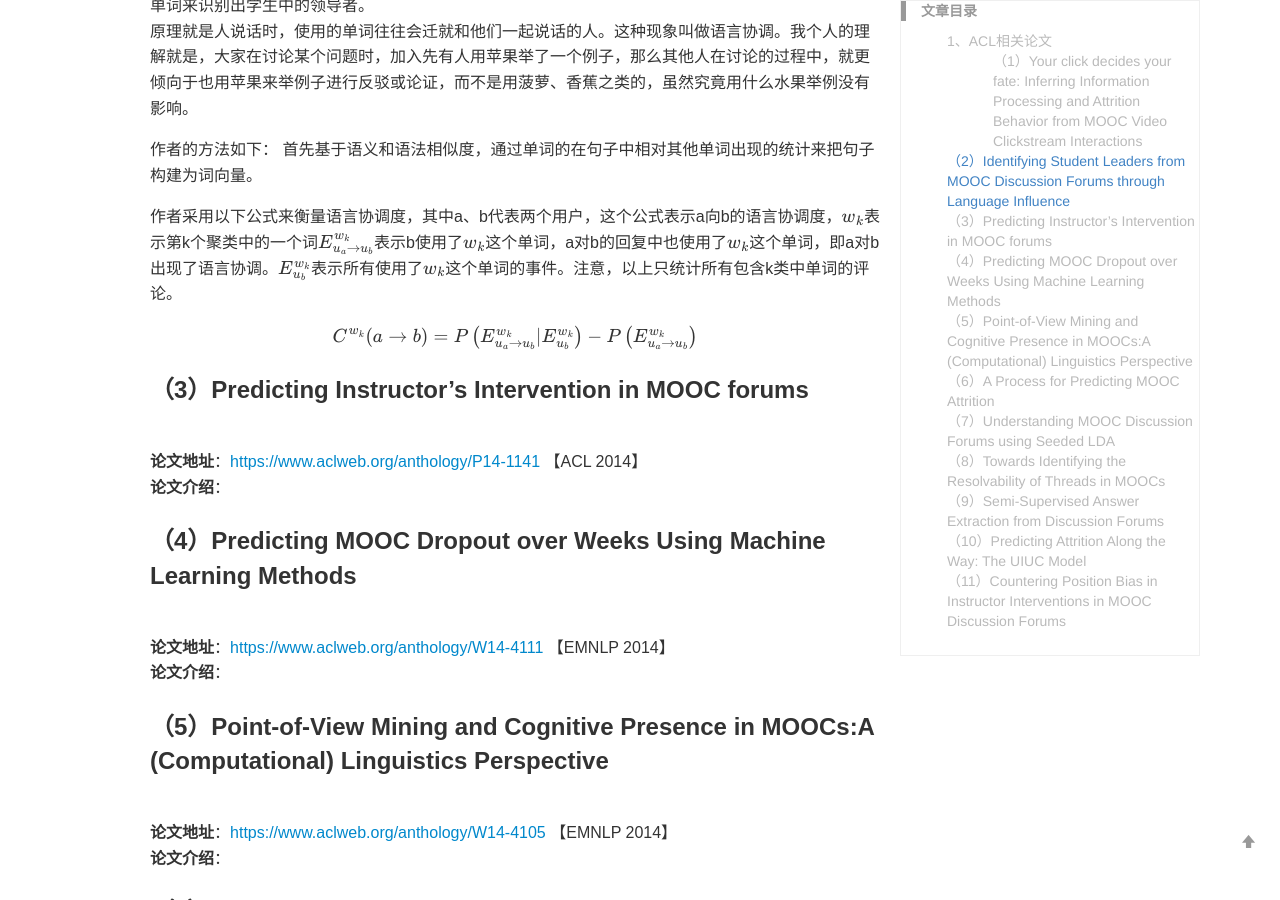
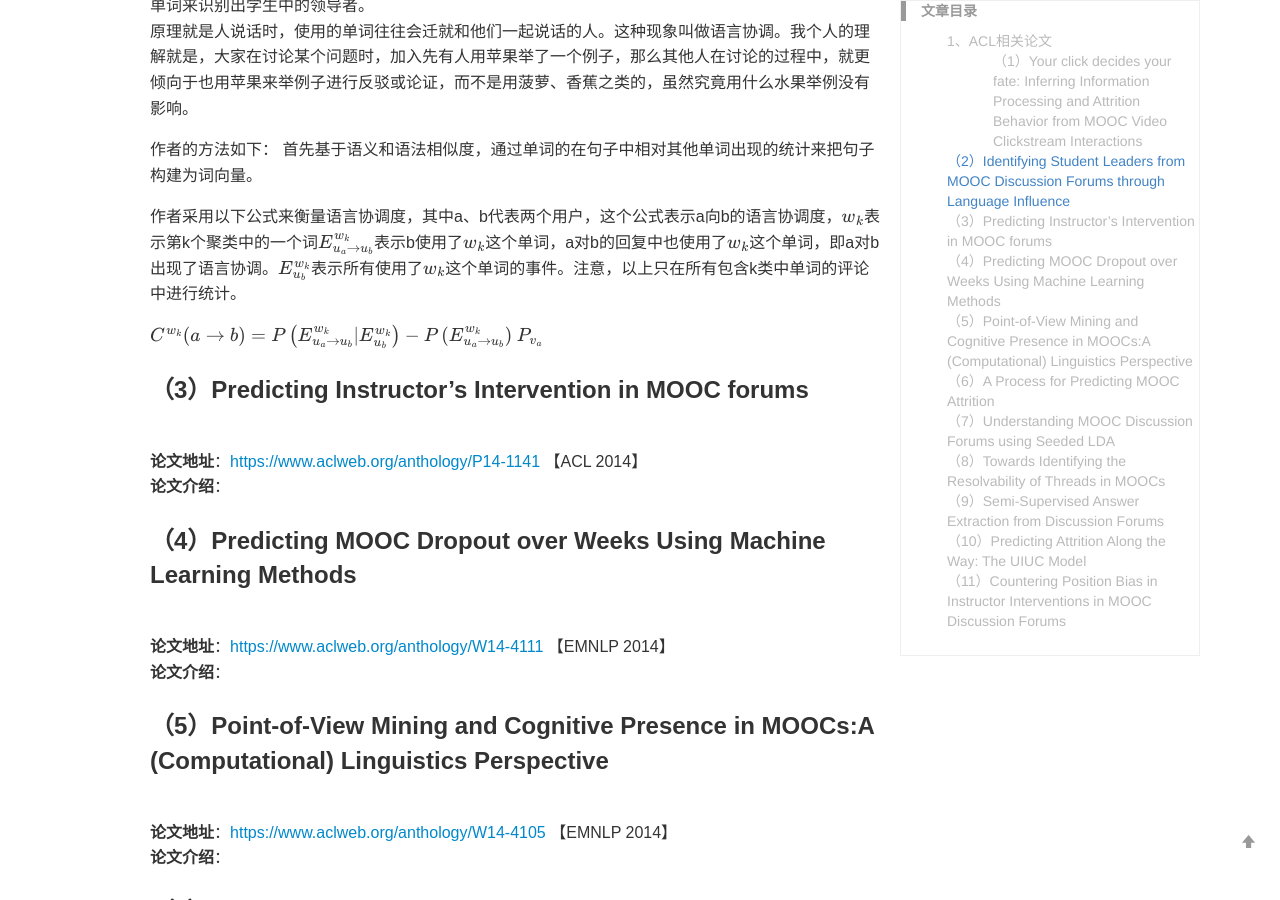
Before and after one commit to yuanmingchen/yuanmingchen.github.io, a Jekyll site: the page built from _posts/2019-04-19-online course nlp paper survey 2.md, in a window 1280 px wide and 900 px high, scrolled down 1282 px. Built offline with Jekyll 4.4.1, drawn with Linux system fonts in a browser that asks for light colours; formulas are drawn with MathJax 3; comment, search, counter and statistics services are not loaded.

Commit message:
Updates _posts/2019-04-19-online course nlp paper survey 2.md
Auto commit by GitBook Editor

```diff
--- a/_posts/2019-04-19-online course nlp paper survey 2.md
+++ b/_posts/2019-04-19-online course nlp paper survey 2.md
@@ -43,9 +43,10 @@
 作者的方法如下：
 首先基于语义和语法相似度，通过单词的在句子中相对其他单词出现的统计来把句子构建为词向量。
 
-作者采用以下公式来衡量语言协调度，其中a、b代表两个用户，这个公式表示a向b的语言协调度，$w_k$表示第k个聚类中的一个词$E_{u_{a} \rightarrow u_{b}}^{w_{k}}$表示b使用了$w_k$这个单词，a对b的回复中也使用了$w_k$这个单词，即a对b出现了语言协调。$E_{u_{b}}^{w_{k}}$表示所有使用了$w_k$这个单词的事件。注意，以上只统计所有包含k类中单词的评论。
+作者采用以下公式来衡量语言协调度，其中a、b代表两个用户，这个公式表示a向b的语言协调度，$w_k$表示第k个聚类中的一个词$E_{u_{a} \rightarrow u_{b}}^{w_{k}}$表示b使用了$w_k$这个单词，a对b的回复中也使用了$w_k$这个单词，即a对b出现了语言协调。$E_{u_{b}}^{w_{k}}$表示所有使用了$w_k$这个单词的事件。注意，以上只在所有包含k类中单词的评论中进行统计。
 
 $$C^{w_{k}}(a \rightarrow b)=P\left(E_{u_{a} \rightarrow u_{b}}^{w_{k}} | E_{u_{b}}^{w_{k}}\right)-P\left(E_{u_{a} \rightarrow u_{b}}^{w_{k}}\right)$$
+$P_{v_a}$
 
 
 
```
